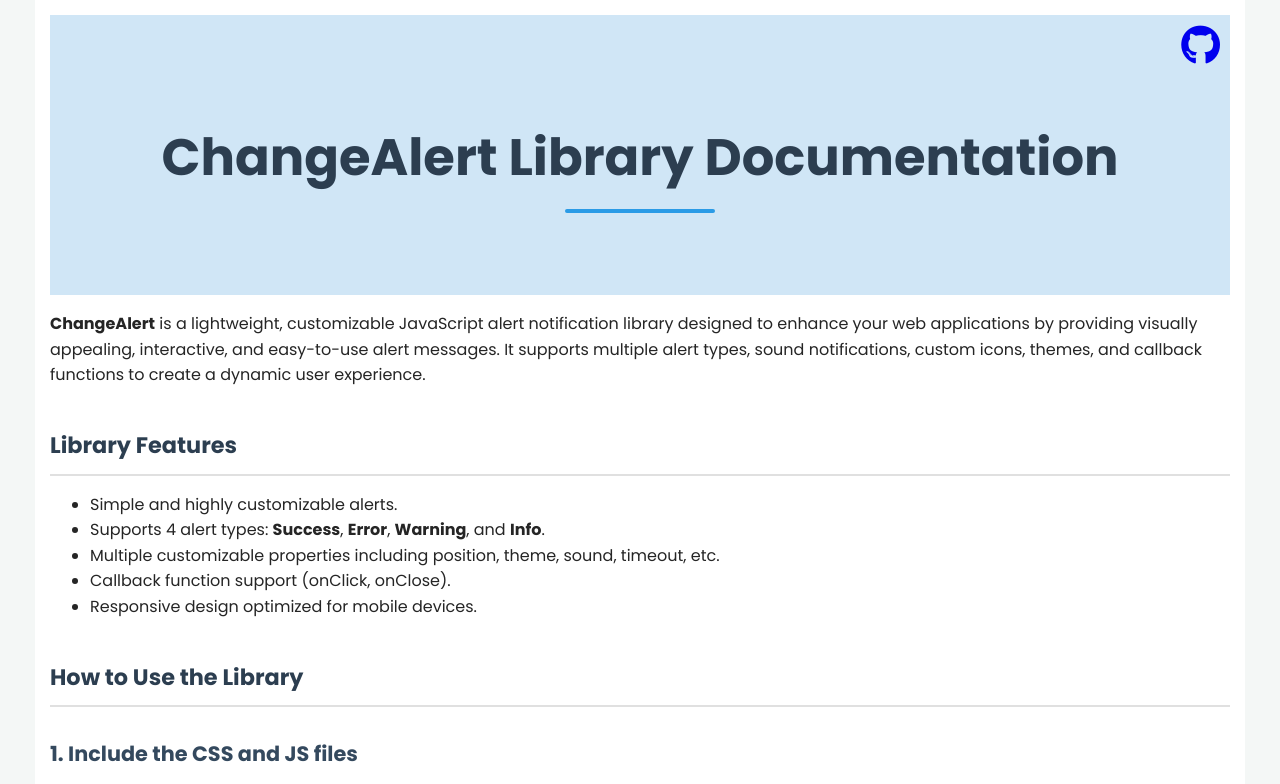
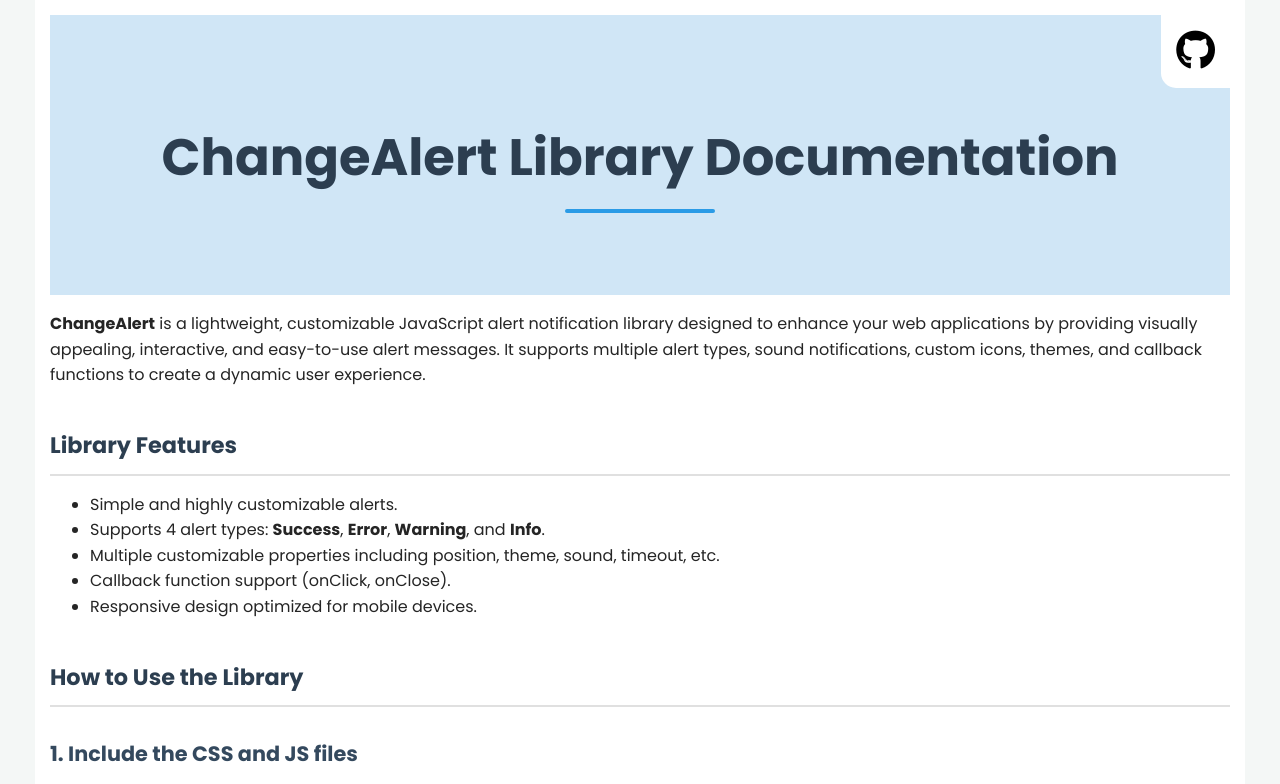
Before and after one commit to rajkumarnimod/changealert, a plain HTML site: page index.html in a window 1280 px wide. Shown: the top 784 px of the page. Drawn offline with Linux system fonts and the light colour scheme.

Commit message:
Update index.html

```diff
--- a/index.html
+++ b/index.html
@@ -62,13 +62,18 @@
       }
 
       .githubIcon {
+  background-color: rgb(255, 255, 255);
         position: absolute;
-        top: 10px;
-        right: 10px;
+        top: 0;
+        right: 0;
+        padding: 15px;
+        border-radius: 0 0 0 15px;
       }
       .githubIcon i {
         font-size: 40px;
       }
+      a{
+        color: black;}
 
       h1 {
         font-size: 3.2em;
```
